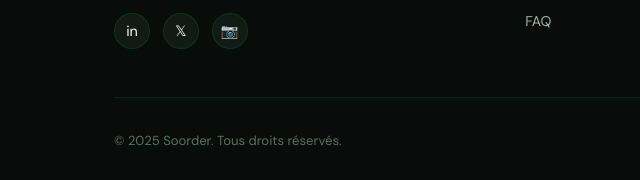
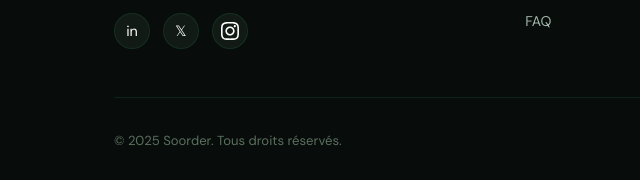
Before and after one commit to SoclicGroup/soorder-site, a plain HTML site: page prix.html in a window 1280 px wide. Shown: the part 3948-4128 px from the top of the page, 0-640 px from the left. Drawn offline with Linux system fonts and the light colour scheme.

Commit message:
fix: replace Instagram emoji with SVG logo

```diff
--- a/prix.html
+++ b/prix.html
@@ -244,7 +244,7 @@
         <div class="footer-social">
           <a href="#" class="social-btn">in</a>
           <a href="#" class="social-btn">𝕏</a>
-          <a href="#" class="social-btn">📷</a>
+          <a href="https://www.instagram.com/soorder.ch" class="social-btn" aria-label="Instagram"><svg xmlns="http://www.w3.org/2000/svg" width="18" height="18" viewBox="0 0 24 24" fill="currentColor"><path d="M12 2.163c3.204 0 3.584.012 4.85.07 3.252.148 4.771 1.691 4.919 4.919.058 1.265.069 1.645.069 4.849 0 3.205-.012 3.584-.069 4.849-.149 3.225-1.664 4.771-4.919 4.919-1.266.058-1.644.07-4.85.07-3.204 0-3.584-.012-4.849-.07-3.26-.149-4.771-1.699-4.919-4.92-.058-1.265-.07-1.644-.07-4.849 0-3.204.013-3.583.07-4.849.149-3.227 1.664-4.771 4.919-4.919 1.266-.057 1.645-.069 4.849-.069zm0-2.163c-3.259 0-3.667.014-4.947.072-4.358.2-6.78 2.618-6.98 6.98-.059 1.281-.073 1.689-.073 4.948 0 3.259.014 3.668.072 4.948.2 4.358 2.618 6.78 6.98 6.98 1.281.058 1.689.072 4.948.072 3.259 0 3.668-.014 4.948-.072 4.354-.2 6.782-2.618 6.979-6.98.059-1.28.073-1.689.073-4.948 0-3.259-.014-3.667-.072-4.947-.196-4.354-2.617-6.78-6.979-6.98-1.281-.059-1.69-.073-4.949-.073zm0 5.838c-3.403 0-6.162 2.759-6.162 6.162s2.759 6.163 6.162 6.163 6.162-2.759 6.162-6.163c0-3.403-2.759-6.162-6.162-6.162zm0 10.162c-2.209 0-4-1.79-4-4 0-2.209 1.791-4 4-4s4 1.791 4 4c0 2.21-1.791 4-4 4zm6.406-11.845c-.796 0-1.441.645-1.441 1.44s.645 1.44 1.441 1.44c.795 0 1.439-.645 1.439-1.44s-.644-1.44-1.439-1.44z"/></svg></a>
         </div>
       </div>
       <div class="footer-col">
```
